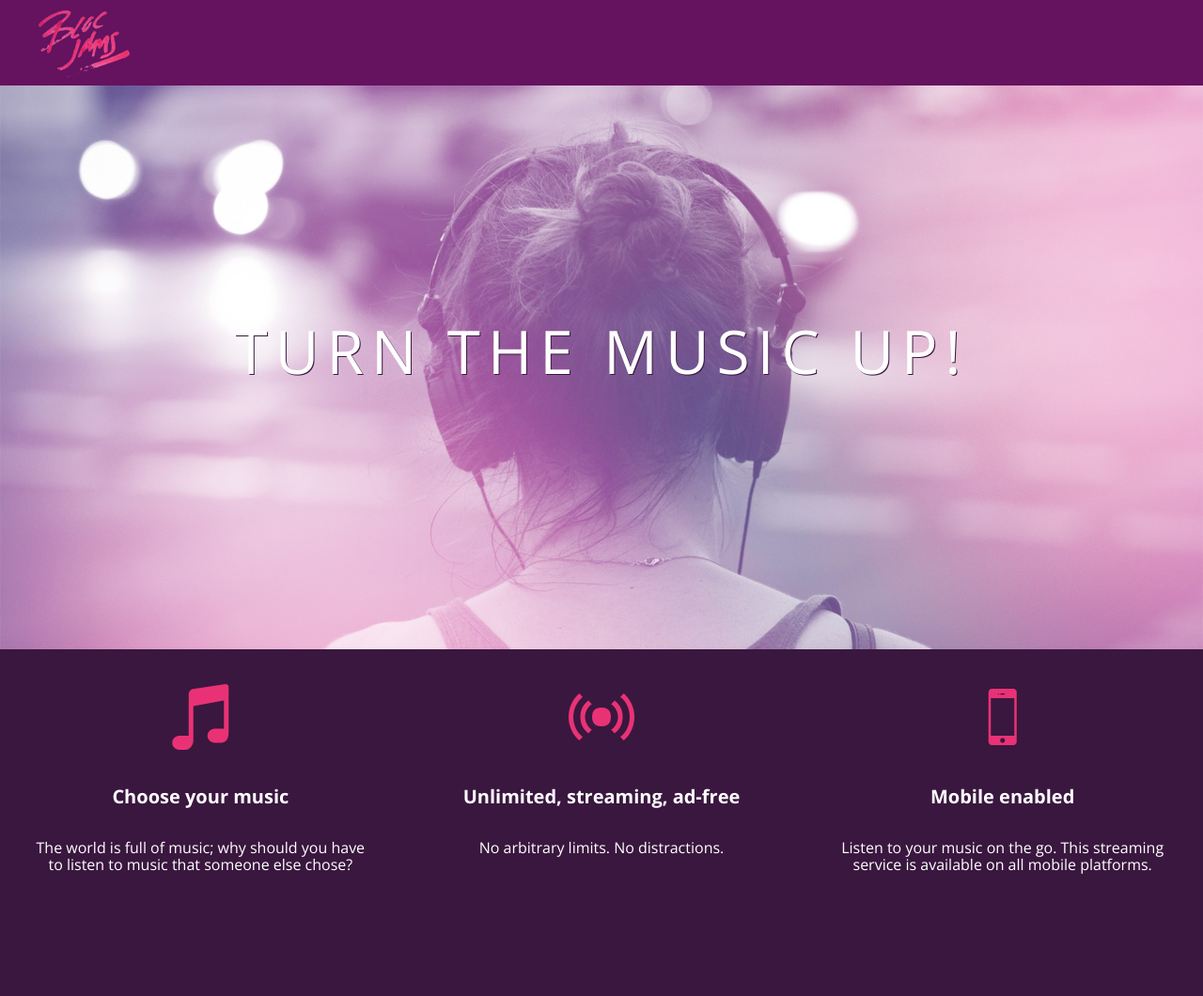
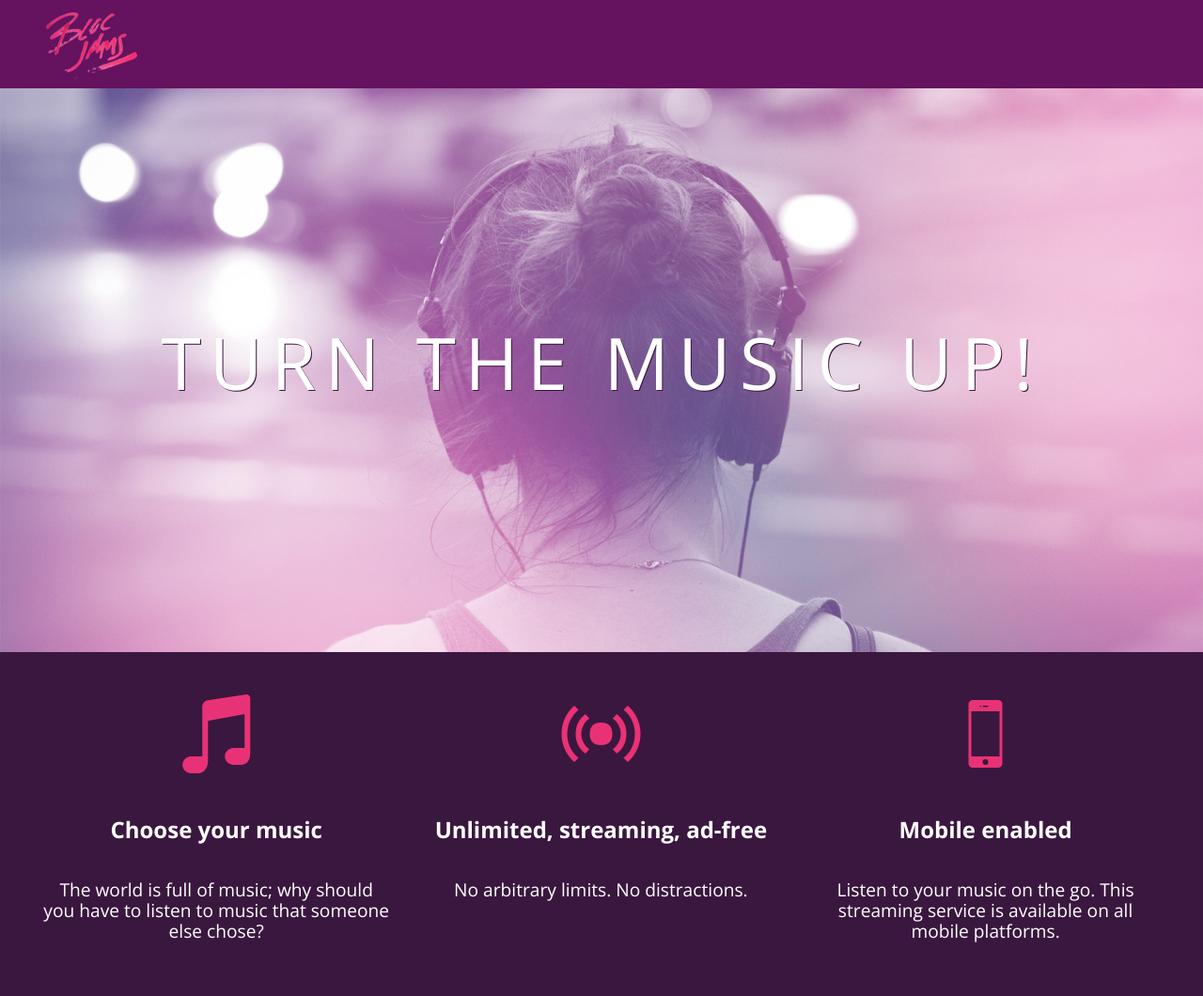
Before and after one commit to aredub4/bloc-jams, a plain HTML site: page index.html in a window 1280 px wide. Shown: the whole page at 94% size. Before the commit the page ends 962 px from the top, so only its background shows below. Drawn offline with nearby package versions, Linux system fonts and the light colour scheme; files that its build step writes are made by us from their sources.

Commit message:
Checkpoint 23 interfaces: completed

```diff
--- a/index.html
+++ b/index.html
@@ -1,10 +1,12 @@
 <html>
      <head></head>
         <title>Bloc Jams</title>
+        <meta name="viewport" content="width=device-width, initial-scale=1">
          <link rel="stylesheet" type="text/css" href="http://fonts.googleapis.com/css?family=Open+Sans:400,800,600,700,300">
          <link rel="stylesheet" type="text/css" href="http://code.ionicframework.com/ionicons/2.0.1/css/ionicons.min.css">
          <link rel="stylesheet" type="text/css" href="styles/normalize.css">
          <link rel="stylesheet" type="text/css" href="styles/main.css">
+         <link rel="stylesheet" type="text/css" href="styles/landing.css">
       <body class="landing">
          <nav class="navbar"> <!-- nav bar -->
              <img src="assets/images/bloc_jams_logo.png" alt="bloc jams logo" class="logo">
@@ -12,17 +14,18 @@
           <section class="hero-content"> <!-- hero content -->
            <h1 class="hero-title">Turn the music up!</h1>
          </section>
-             <div class="point">
+         <section class="selling-points container"> <!-- selling points -->
+             <div class="point column third">
                  <span class="ion-music-note"></span>
                  <h5 class="point-title">Choose your music</h5>
                  <p class="point-description">The world is full of music; why should you have to listen to music that someone else chose?</p>
              </div>
-             <div class="point">
+             <div class="point column third">
                  <span class="ion-radio-waves"></span>
                  <h5 class="point-title">Unlimited, streaming, ad-free</h5>
                  <p class="point-description">No arbitrary limits. No distractions.</p>
              </div>
-             <div class="point">
+             <div class="point column third">
                  <span class="ion-iphone"></span>
                  <h5 class="point-title">Mobile enabled</h5>
                  <p class="point-description">Listen to your music on the go. This streaming service is available on all mobile platforms.</p>
--- a/styles/main.css
+++ b/styles/main.css
@@ -50,17 +50,13 @@ body.landing {
 
  .selling-points {
      position: relative;
-     display: table;
-     width: 100%;
      -webkit-box-sizing: border-box;
      -moz-box-sizing: border-box;
      box-sizing: border-box; /* we'll explain this in a resource */
  }
 
  .point {
-     display: table-cell;
      position: relative;
-     width: 33.3%;
      padding: 2rem;
      text-align: center;
  }
@@ -75,3 +71,92 @@ body.landing {
      color: rgb(233,50,117);
      font-size: 5rem;
  }
+
+ *, *::before, *::after {
+     -moz-box-sizing: border-box;
+     -webkit-box-sizing: border-box;
+     box-sizing: border-box;
+ }
+
+ body.landing {
+      background-color: rgb(58,23,63);
+  }
+
+  .hero-content {
+      position: relative;
+      min-height: 600px;
+      background-image: url(../assets/images/bloc_jams_bg.jpg);
+      background-repeat: no-repeat;
+      background-position: center center;
+      background-size: cover;
+  }
+
+  .hero-content .hero-title {
+      position: absolute;
+      top: 40%;
+      -webkit-transform: translateY(-50%);
+      -moz-transform: translateY(-50%);
+      transform: translateY(-50%);
+      width: 100%;
+      text-align: center;
+      font-size: 4rem;
+      font-weight: 300;
+      text-transform: uppercase;
+      letter-spacing: 0.5rem;
+      text-shadow: 1px 1px 0px rgb(58,23,63);
+  }
+
+  .selling-points {
+      position: relative;
+      display: table;
+      width: 100%;
+
+  }
+
+  .point {
+      display: table-cell;
+      position: relative;
+      width: 33.3%;
+      padding: 2rem;
+      text-align: center;
+  }
+
+  .point .point-title {
+      font-size: 1.25rem;
+  }
+
+  .ion-music-note,
+  .ion-radio-waves,
+  .ion-iphone {
+      color: rgb(233,50,117);
+      font-size: 5rem;
+  }
+
+  .container {
+     margin: 0 auto;
+     max-width: 64rem;
+ }
+
+  /* Medium and small screens (640px) */
+ @media (min-width: 640px) {
+   html { font-size: 112%; }
+
+   .column {
+         float: left;
+         padding-left: 1rem;
+         padding-right: 1rem;
+     }
+     .column.full { width: 100%; }
+     .column.two-thirds { width: 66.7%; }
+     .column.half { width: 50%; }
+     .column.third { width: 33.3%; }
+     .column.fourth { width: 25%; }
+     .column.flow-opposite { float: right; }
+
+ }
+
+ /* Large screens (1024px) */
+ @media (min-width: 1024px) {
+   html { font-size: 120%; }
+   /* Style information will go here */
+ }
```
Also changed, not shown: module2-3.md (added, +11 -0 lines), styles/landing.css (added).
